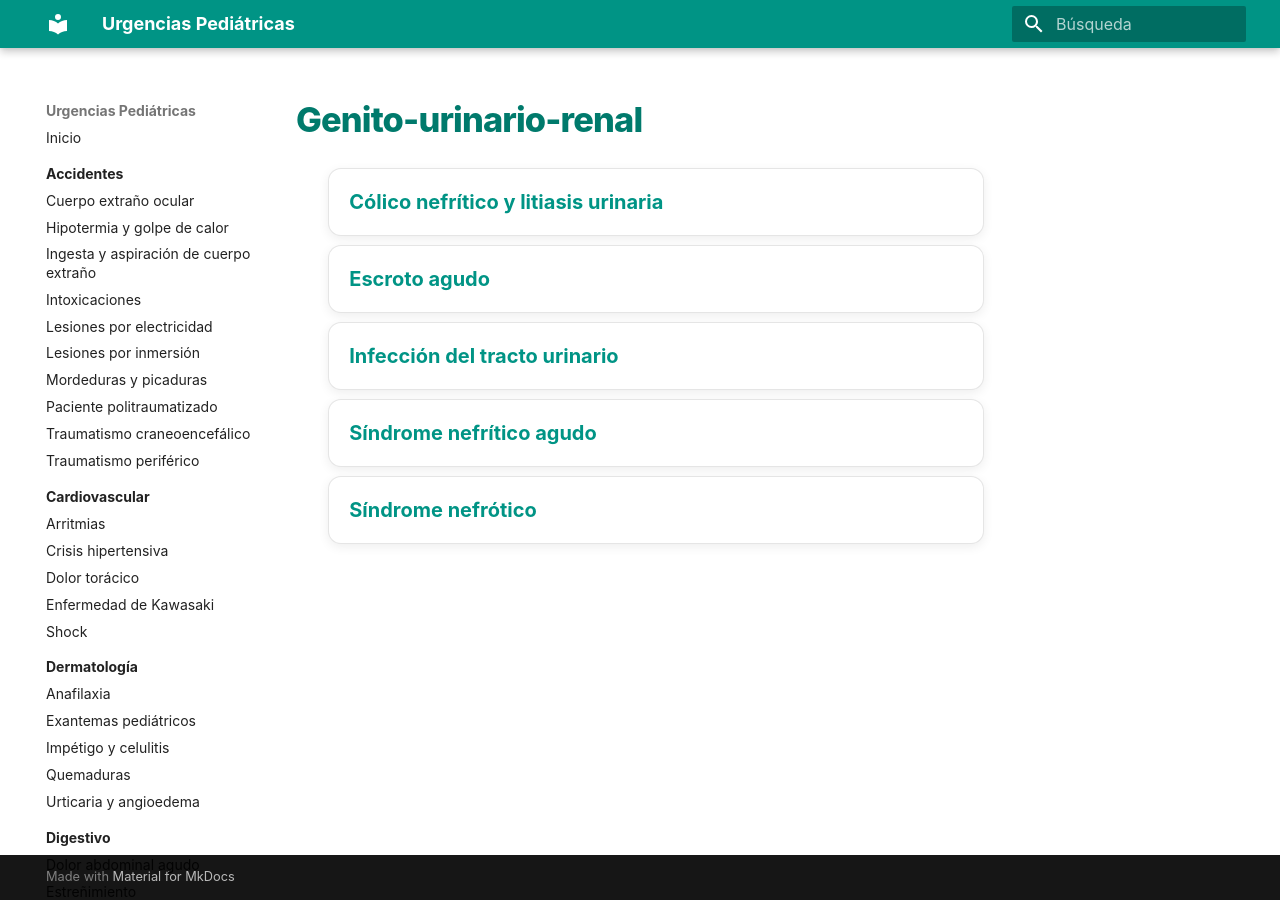
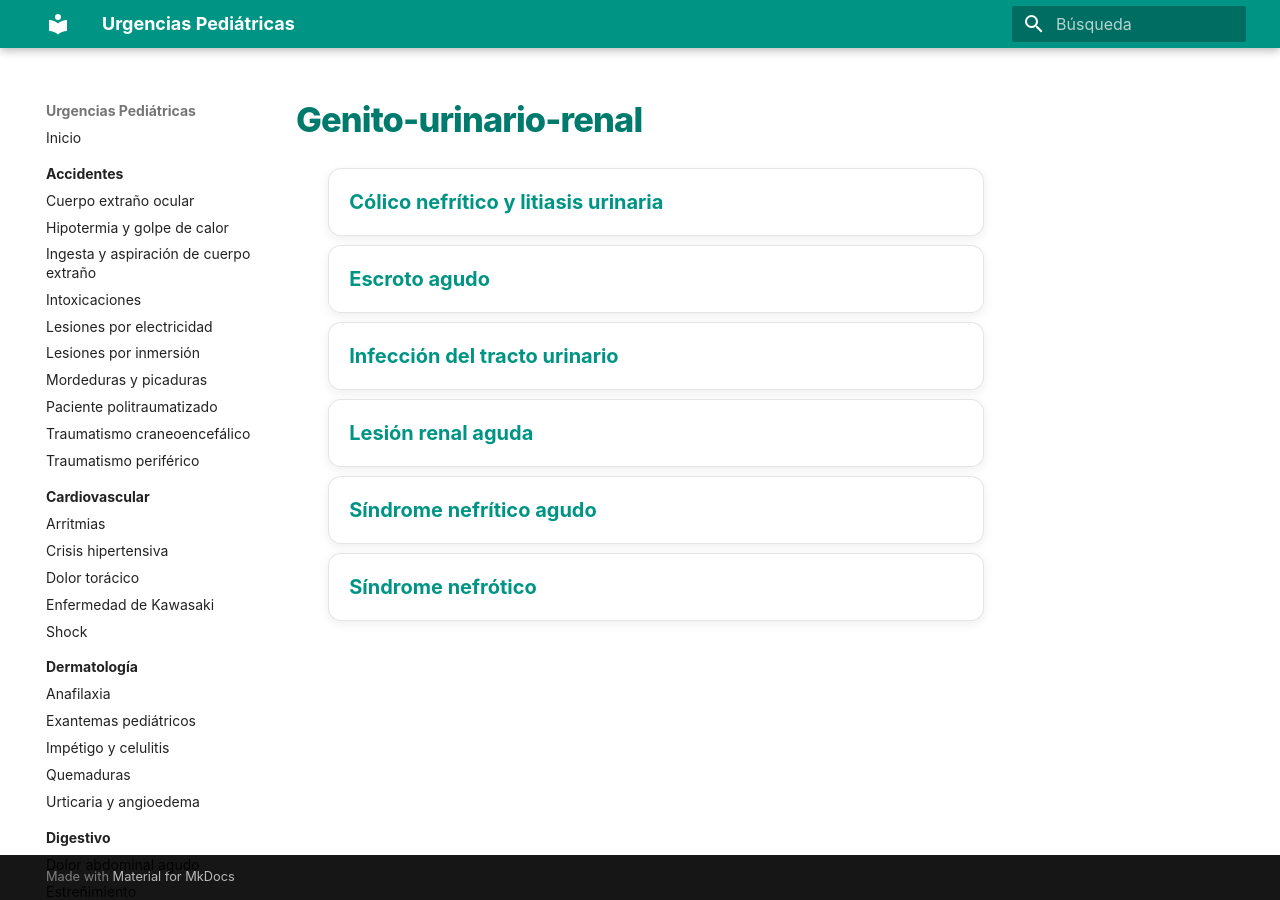
Before and after one commit to gonzaloares/urgencias-pediatricas, an MkDocs documentation site: the page built from docs/nefrologia/index.md, in a window 1280 px wide. Built offline with MkDocs 1.6.1 and Material for MkDocs 9.7.7, drawn with Linux system fonts in a browser that asks for light colours.

Commit message:
Actualiza docs/nefrologia/index.md

```diff
--- a/docs/nefrologia/index.md
+++ b/docs/nefrologia/index.md
@@ -5,6 +5,7 @@
 - [Cólico nefrítico y litiasis urinaria](colico-nefritico.md)
 - [Escroto agudo](escroto-agudo.md)
 - [Infección del tracto urinario](../infeccioso/infeccion-tracto-urinario.md)
+- [Lesión renal aguda](lesion-renal-aguda.md)
 - [Síndrome nefrítico agudo](sindrome-nefritico.md)
 - [Síndrome nefrótico](sindrome-nefrotico.md)
 
```
